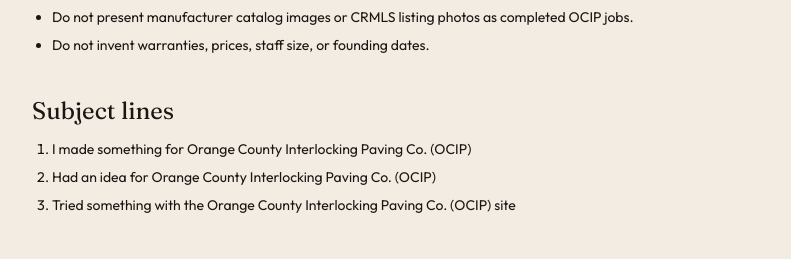
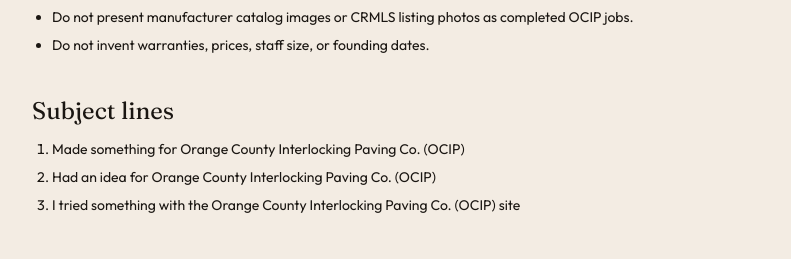
Before and after one commit to Novenworks/OCIP-Demo, a Next.js app: page /outreach in a window 1280 px wide. Shown: the part 1600-1859 px from the top of the page, without its empty margins (244-1035 px from the left). Built offline with nearby package versions, Linux system fonts and the light colour scheme.

Commit message:
Humanize outreach email copy

```diff
--- a/app/outreach/page.tsx
+++ b/app/outreach/page.tsx
@@ -130,9 +130,9 @@ export default function OutreachPage() {
       <section className="mt-10">
         <h2 className="font-display text-2xl">Subject lines</h2>
         <ol className="mt-3 list-decimal space-y-2 pl-5 text-sm">
-            <li>I made something for Orange County Interlocking Paving Co. (OCIP)</li>
+            <li>Made something for Orange County Interlocking Paving Co. (OCIP)</li>
             <li>Had an idea for Orange County Interlocking Paving Co. (OCIP)</li>
-            <li>Tried something with the Orange County Interlocking Paving Co. (OCIP) site</li>
+            <li>I tried something with the Orange County Interlocking Paving Co. (OCIP) site</li>
           </ol>
       </section>
 
```
